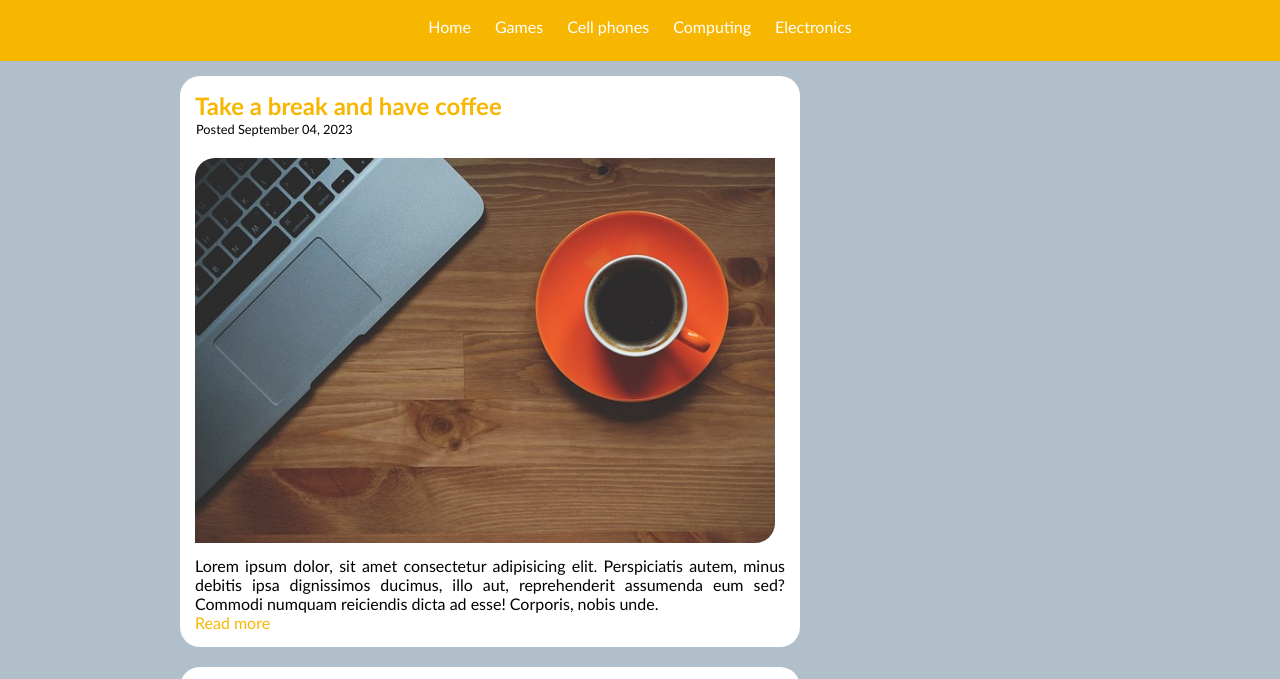
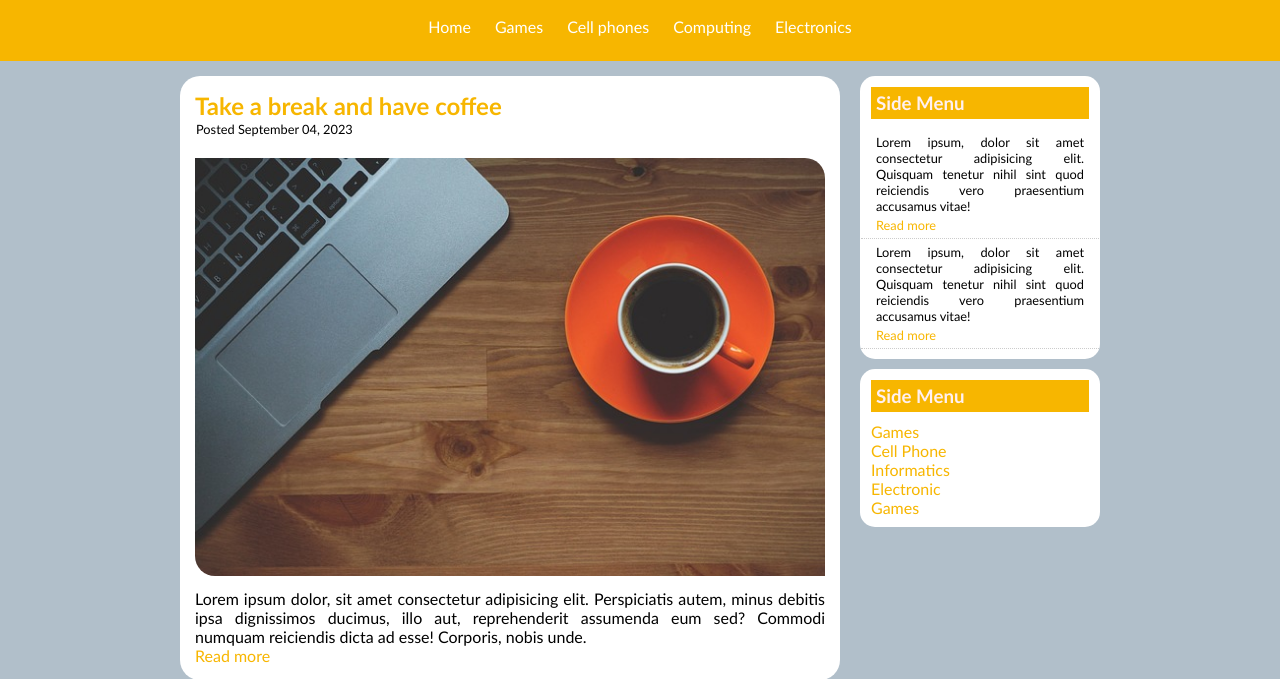
Before and after one commit to Barbosah-42/ProjetoTecBlog, a plain HTML site: page index.html in a window 1280 px wide. Shown: the part 76-755 px from the top of the page. Drawn offline with Linux system fonts and the light colour scheme.

Commit message:
side menu
Finalizado

```diff
--- a/assets/css/style.css
+++ b/assets/css/style.css
@@ -68,7 +68,7 @@ body{
     }
 
     #postagens{
-        width: 620px;
+        width: 660px;
         float: left;
     }
 
@@ -92,8 +92,8 @@ body{
     }
 
     .img-post{
-        width: 580px;
-        border-radius: 20px 0px 20px;
+        width: 630px;
+        border-radius: 0px 20px 0px 20px;
     }
 
     .text-post{
@@ -101,13 +101,13 @@ body{
         text-align: justify;
     }
 
-    .link-post{
+    .link-fomart{
         text-decoration: none;
         color: rgb(248, 182, 0);
         position: relative;
     }
 
-    .link-post:after{
+    .link-fomart:after{
         content: "";
         position: absolute;
         background: rgb(247, 182, 0);
@@ -118,11 +118,65 @@ body{
         transition: 0.3s;
     }
 
-    .link-post:hover::after{
+    .link-fomart:hover::after{
         width: 100%;
     }
 
-    .link-post:hover{
+    .link-fomart:hover{
         color: rgb(241, 205, 96);
     }
 /* Fim Main */
+
+/* Inicio Side Menu*/
+    .side-menu{
+        width: 240px;
+        float: right;
+    }
+
+    .side-title{
+        color: rgb(255, 240, 240);
+        background-color: rgb(247, 182, 0);
+        padding: 5px;
+        margin-bottom: 0;
+    }
+
+    .side-content{
+        background-color: #fff;
+        border-radius: 15px;
+        margin-bottom: 10px;
+        padding: 1px 1px 10px 1px;
+    }
+
+    .side-posting{
+        border-bottom: 1px dotted #ccc;
+        padding: 5px 10px;
+    }
+
+
+    .link-menu-side a{
+        display: block;
+        text-decoration: none;
+        text-transform: capitalize;
+        padding: 0 10px;
+        color: rgb(247, 182, 0);
+    }
+
+    .link-menu-side a:hover{
+        text-decoration: underline;
+    }
+
+    .side-posting p{
+        font-size: 0.8em;
+        padding: 0 5px;
+        text-align: justify;
+    }
+
+    .side-posting a{
+        font-size: 0.8em;
+        padding: 0 5px;
+    }
+
+    .side-content h3{
+        margin: 10px;
+    }
+/* Fim Side Menu*/
--- a/index.html
+++ b/index.html
@@ -29,7 +29,7 @@
                 --><span class="data-post">Posted September 04, 2023</span>
                 <img src="assets/img/image1.jpg" alt="" class="img-post">
                 <p class="text-post">Lorem ipsum dolor, sit amet consectetur adipisicing elit. Perspiciatis autem, minus debitis ipsa dignissimos ducimus, illo aut, reprehenderit assumenda eum sed? Commodi numquam reiciendis dicta ad esse! Corporis, nobis unde.</p>
-                <a href="#" class="link-post">Read more</a>
+                <a href="#" class="link-fomart">Read more</a>
             </div>
 
             <div class="posts">
@@ -37,14 +37,36 @@
                 <span class="data-post">Posted September 03, 2023</span>
                 <img src="/assets/img/image2.jpg" alt="" class="img-post">
                 <p class="text-post">Ipsum dolor sit amet consectetur adipisicing elit. Eligendi officia, consequatur, deserunt, cupiditate magnam eos suscipit nemo vitae earum a pariatur fugit atque maiores laborum necessitatibus quibusdam? Nesciunt, alias dolorum!</p>
-                <a href="" class="link-post">Read More</a>
+                <a href="" class="link-fomart">Read More</a>
             </div>
         </div> <!--Fim Postagens-->
 
-        <div>
+        <div class="side-menu">
+            <div class="side-content">
+                <h3 class="side-title">Side Menu</h3>
+                <div class="side-posting">
+                    <p> Lorem ipsum, dolor sit amet consectetur adipisicing elit. Quisquam tenetur nihil sint quod reiciendis vero praesentium accusamus vitae!</p>
+                    <a href="#" class="link-fomart">Read more</a>
+                </div>
+
+                <div class="side-posting">
+                    <p> Lorem ipsum, dolor sit amet consectetur adipisicing elit. Quisquam tenetur nihil sint quod reiciendis vero praesentium accusamus vitae!</p>
+                    <a href="#" class="link-fomart">Read more</a>
+                </div>
+            </div>
+
+            <div class="side-content">
+                <h3 class="side-title">Side Menu</h3>
+                <ul class="link-menu-side">
+                    <a href="#">games</a>
+                    <a href="#">cell phone</a>
+                    <a href="#">informatics</a>
+                    <a href="#">electronic</a>
+                    <a href="#">games</a>
+                </ul>
+            </div>
 
         </div>
-
     </main><!--Fim Main-->
 
 </body>
```
